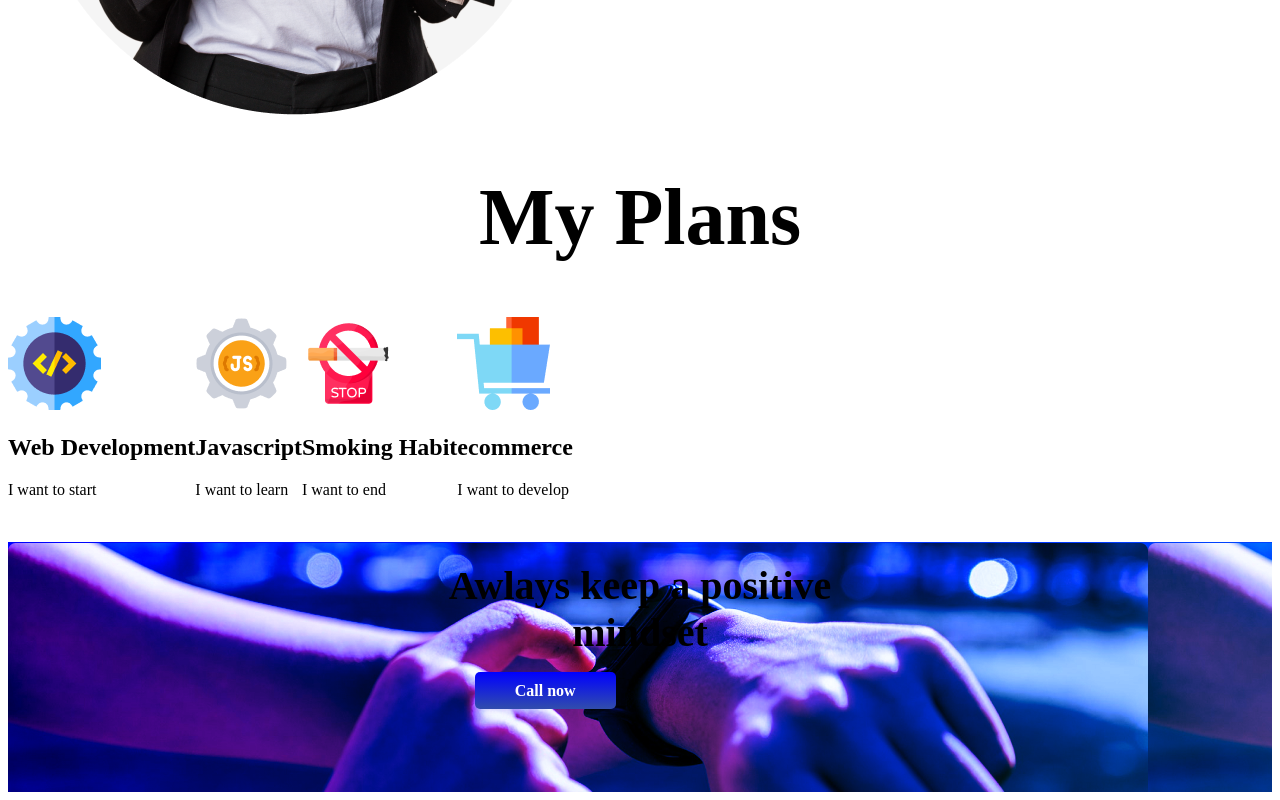
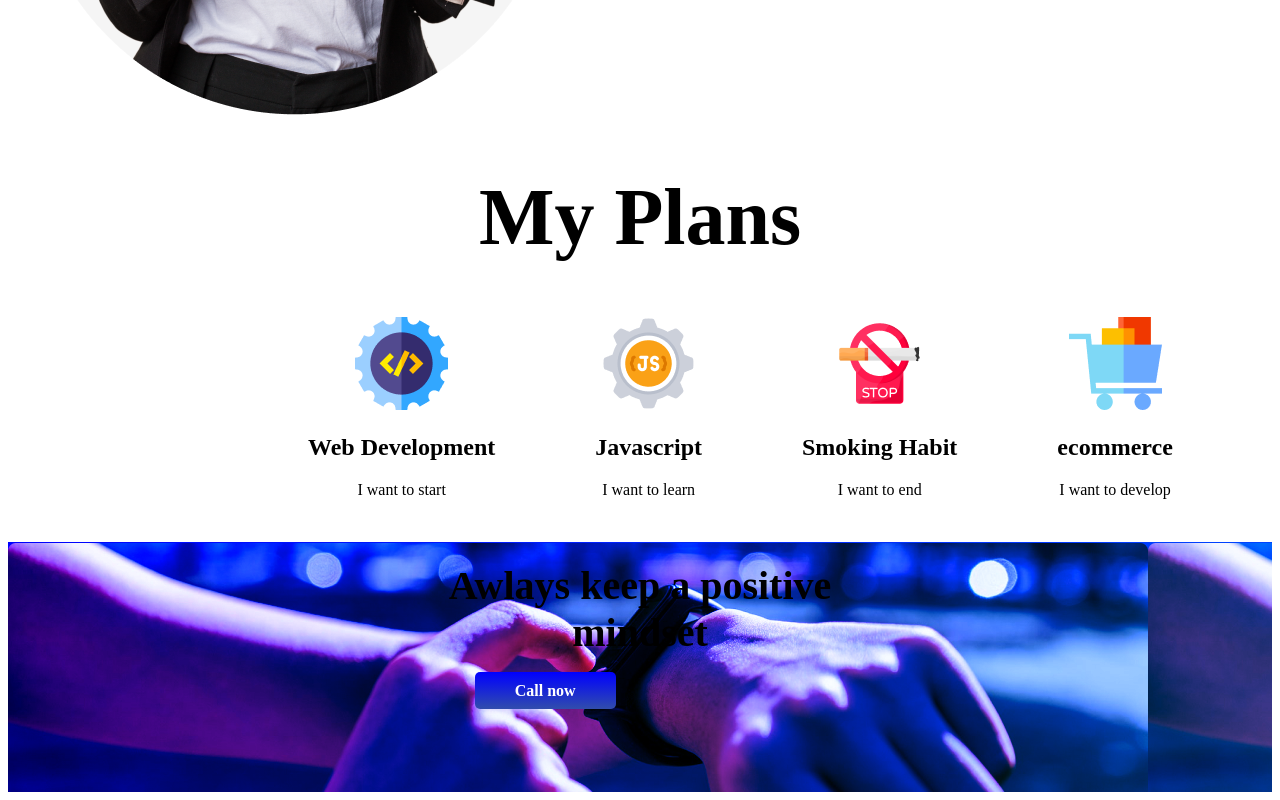
Before and after one commit to Kanis-Fatema/Assignment-1-r, a plain HTML site: page index.html in a window 1280 px wide. Shown: the part 1136-1936 px from the top of the page. Drawn offline with Linux system fonts and the light colour scheme.

Commit message:
3rd commit

```diff
--- a/index.html
+++ b/index.html
@@ -6,7 +6,6 @@
     <meta name="viewport" content="width=device-width, initial-scale=1.0">
     <title>New year new me</title>
     <link rel="stylesheet" href="style.css">
-    <link rel="preconnect" href="https://fonts.googleapis.com">
 </head>
 <body>
     <div class="image-set">
@@ -49,17 +48,17 @@
             <h2>Web Development</h2>
             <p>I want to start</p>
         </div>
-        <div>
+        <div class="marginfix">
             <img src="images/icons/js.png" alt="">
             <h2>Javascript</h2>
             <p>I want to learn</p>
         </div>
-        <div>
+        <div class="marginfix">
             <img src="images/icons/smoke.png" alt="">
             <h2>Smoking Habit</h2>
             <p>I want to end</p>
         </div>
-        <div>
+        <div class="marginfix">
             <img src="images/icons/ecom.png" alt="">
             <h2>ecommerce</h2>
             <p>I want to develop</p>
@@ -68,7 +67,7 @@
     <div class="colorblend">
         <h1 class="fontset">Awlays keep a positive <br>
             mindset</h1>
-        <a class="anchor" href="">Call now</a>
+        <a class="anchor " href="">Call now</a>
     </div>
 </body>
 </html>
--- a/style.css
+++ b/style.css
@@ -40,6 +40,11 @@ a{
 }
 .displayflex{
     display: flex;
+    text-align:center ;
+    padding-left:300px;
+}
+.marginfix{
+    margin-left: 100px;
 }
 .colorblend{
     background:linear-gradient(to right,blue,rgb(0, 68, 255)), url(watch.png);
@@ -55,7 +60,6 @@ a{
     border-radius: 5px;
     color: white;
     font-weight: 700;
-
 }
 .fontset{
     font-size: 40px;
```
